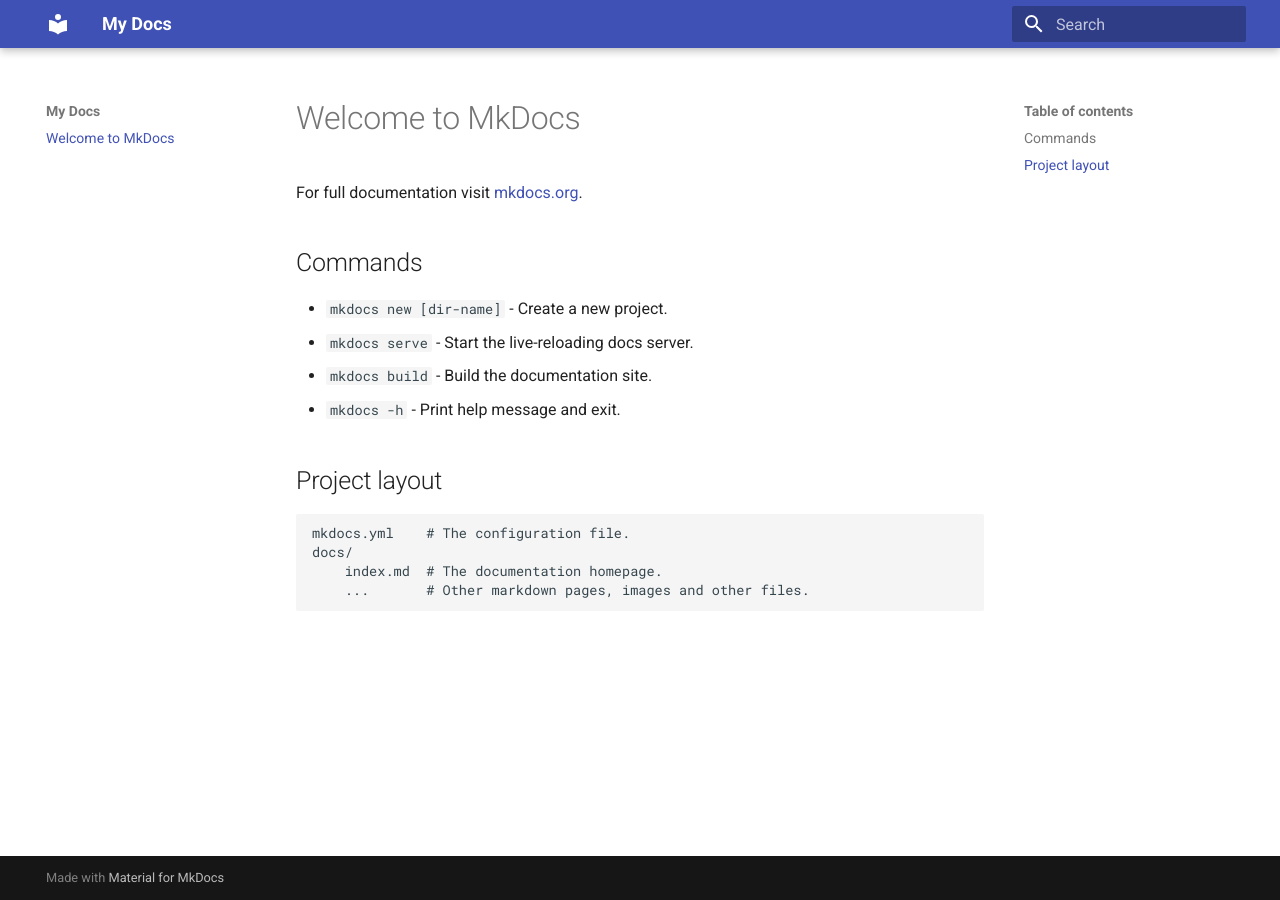
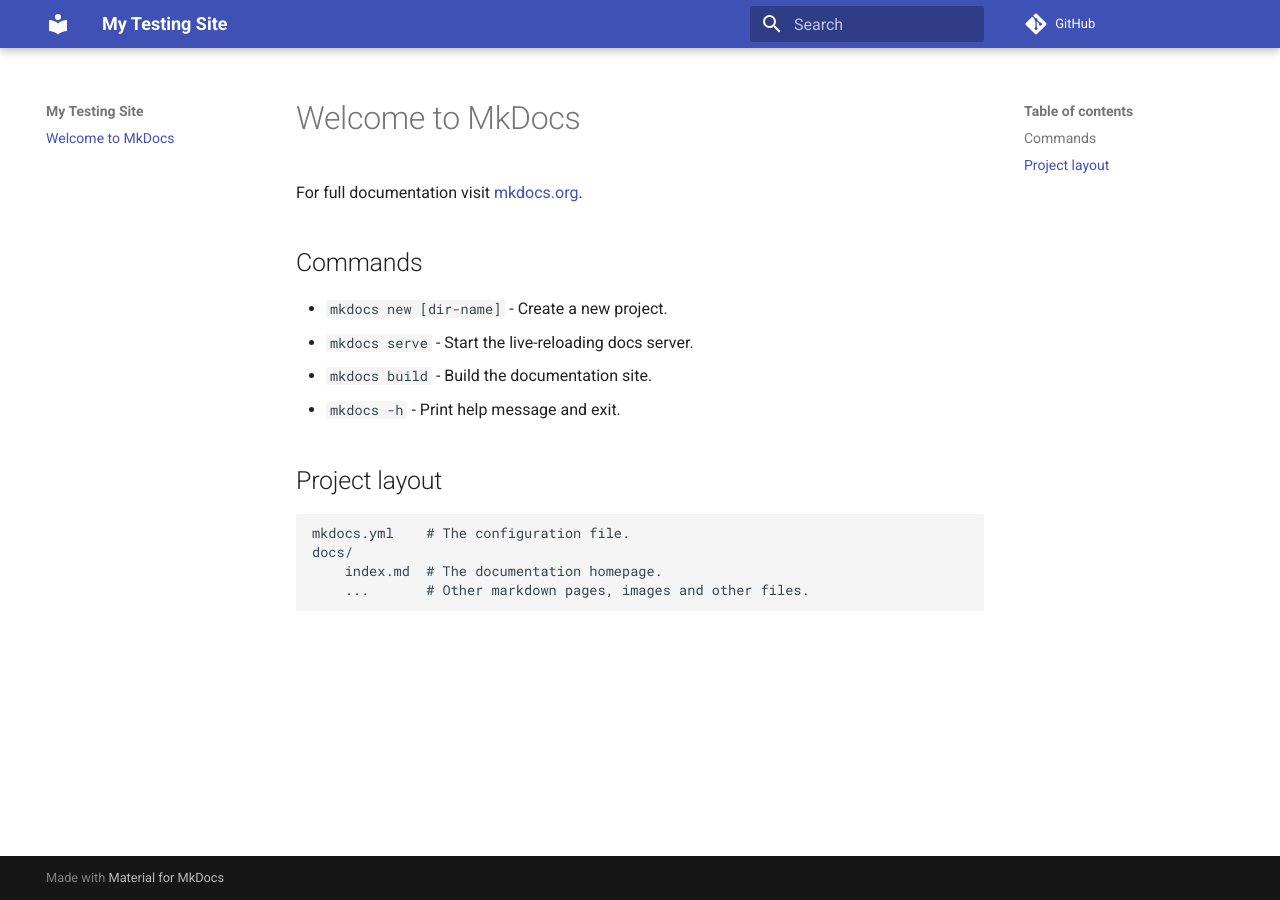
Before and after one commit to bnshr/my-docs, an MkDocs documentation site: the page built from docs/index.md, in a window 1280 px wide. Built offline with MkDocs 1.6.1 and Material for MkDocs 9.7.7, drawn with Linux system fonts in a browser that asks for light colours; comment, search, counter and statistics services are not loaded.

Commit message:
My change Testing Some more testing

```diff
--- a/mkdocs.yml
+++ b/mkdocs.yml
@@ -1,4 +1,5 @@
-site_name: My Docs
-site_url: https://my-docs.github.io
+site_name: My Testing Site
+site_url: ""
+repo_url: https://github.com/bnshr/my-docs
 theme:
   name: material
```
Also changed, not shown: 4 other files.
